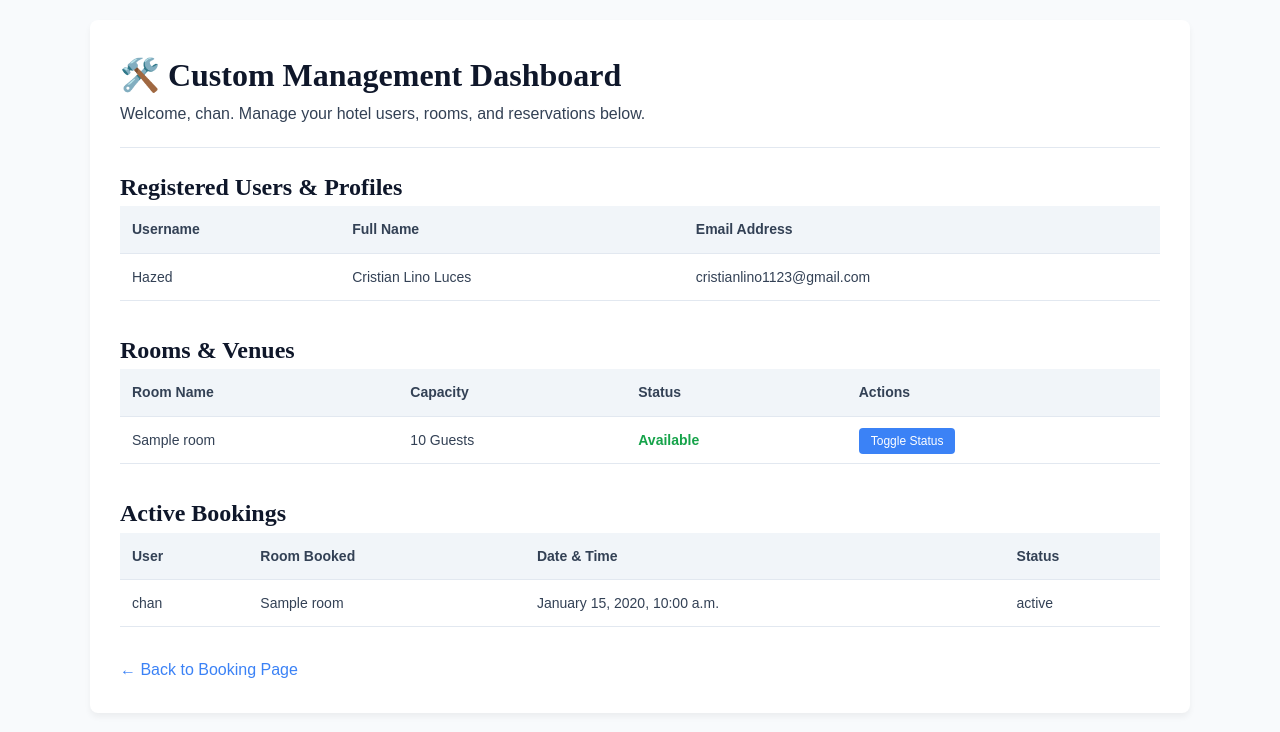
After one commit to CristHazed/HotelBooking, a Django app: page /my-admin/ in a window 1280 px wide. The commit adds this page. Shown: the top 732 px of the page. Run offline with Django 5.2, Linux system fonts and the light colour scheme; a user stored in the database is signed in; data comes from the database, SQL or seed files in the repository; tables that the repository leaves empty hold one stand-in row (values such as "Sample post").

Commit message:
added booking, custom admin page, confirmation and printable receipt with reservation #

```diff
--- a/HotelBooking/App/models.py
+++ b/HotelBooking/App/models.py
@@ -1,3 +1,4 @@
+import uuid
 from django.db import models
 from django.contrib.auth.models import User
 
@@ -10,7 +11,7 @@ class UserProfile(models.Model):
     def __str__(self):
         return f"{self.fullname} ({self.user_id})"
 
-class Venue(models.Model):
+class Room(models.Model):
     name = models.CharField(max_length=150)
     capacity = models.IntegerField()
     is_available = models.BooleanField(default=True)
@@ -29,3 +30,25 @@ class Venue(models.Model):
     def __str__(self):
         status = "Available" if self.is_available else "Booked"
         return f"{self.name} (Capacity: {self.capacity}) - [{status}]"
+
+class Booking(models.Model):
+    reservation_number = models.CharField(max_length=20, unique=True, blank=True)
+    user = models.ForeignKey(User, on_delete=models.CASCADE)
+    venue = models.ForeignKey(Room, on_delete=models.CASCADE)
+    booking_date = models.DateTimeField()
+    status = models.CharField(max_length=50, default='Confirmed')
+    created_at = models.DateTimeField(auto_now_add=True)
+
+    def save(self, *args, **kwargs):
+        if not self.reservation_number:
+            unique_code = uuid.uuid4().hex[:8].upper()
+            self.reservation_number = f"RES-{unique_code}"
+        super().save(*args, **kwargs)
+
+    def cancellation(self):
+        self.status = 'Cancelled'
+        self.venue.release()
+        self.save()
+
+    def __str__(self):
+        return f"[{self.reservation_number}] {self.user.username} booked {self.venue.name}"
--- a/HotelBooking/App/static/style/landing.css
+++ b/HotelBooking/App/static/style/landing.css
@@ -1107,3 +1107,20 @@ textarea.booking-input {
         justify-content: center;
     }
 }
+
+.booking-form select,
+.booking-form input[type="datetime-local"],
+.booking-form .form-input {
+    display: block !important;
+    width: 100% !important;
+    height: 42px !important;
+    padding: 8px 12px !important;
+    background-color: #ffffff !important;
+    border: 1px solid #cbd5e1 !important;
+    border-radius: 6px !important;
+    color: #1e293b !important;
+    font-size: 14px !important;
+    box-sizing: border-box !important;
+    margin-top: 6px !important;
+    margin-bottom: 12px !important;
+}
--- /dev/null
+++ b/HotelBooking/App/templates/page/admin_dashboard.html
@@ -0,0 +1,111 @@
+{% load static %}
+<!DOCTYPE html>
+<html lang="en">
+<head>
+    <meta charset="UTF-8">
+    <title>Custom Admin Dashboard</title>
+    <link rel="stylesheet" href="{% static 'style/landing.css' %}"> <!-- Or your main css file -->
+    <style>
+        body { font-family: sans-serif; background: #f8fafc; padding: 20px; color: #334155; }
+        .container { max-width: 1100px; margin: auto; background: white; padding: 30px; border-radius: 8px; box-shadow: 0 4px 6px rgba(0,0,0,0.05); }
+        h1, h2 { color: #0f172a; }
+        table { width: 100%; border-collapse: collapse; margin-bottom: 30px; }
+        th, td { padding: 12px; border-bottom: 1px solid #e2e8f0; text-align: left; font-size: 14px; }
+        th { background: #f1f5f9; font-weight: 600; }
+        .btn-action { padding: 6px 12px; background: #3b82f6; color: white; text-decoration: none; border-radius: 4px; font-size: 12px; }
+        .btn-action:hover { background: #2563eb; }
+        .badge-available { color: #16a34a; font-weight: bold; }
+        .badge-booked { color: #dc2626; font-weight: bold; }
+    </style>
+</head>
+<body>
+    <div class="container">
+        <h1>🛠️ Custom Management Dashboard</h1>
+        <p>Welcome, {{ request.user.username }}. Manage your hotel users, rooms, and reservations below.</p>
+        <hr style="border: 0; border-top: 1px solid #e2e8f0; margin: 20px 0;">
+
+        <!-- USERS SECTION -->
+        <h2>Registered Users & Profiles</h2>
+        <table>
+            <thead>
+                <tr>
+                    <th>Username</th>
+                    <th>Full Name</th>
+                    <th>Email Address</th>
+                </tr>
+            </thead>
+            <tbody>
+                {% for profile in profiles %}
+                <tr>
+                    <td>{{ profile.user.username }}</td>
+                    <td>{{ profile.fullname }}</td>
+                    <td>{{ profile.email }}</td>
+                </tr>
+                {% empty %}
+                <tr><td colspan="3">No user profiles found.</td></tr>
+                {% endfor %}
+            </tbody>
+        </table>
+
+        <!-- ROOMS SECTION -->
+        <h2>Rooms & Venues</h2>
+        <table>
+            <thead>
+                <tr>
+                    <th>Room Name</th>
+                    <th>Capacity</th>
+                    <th>Status</th>
+                    <th>Actions</th>
+                </tr>
+            </thead>
+            <tbody>
+                {% for room in rooms %}
+                <tr>
+                    <td>{{ room.name }}</td>
+                    <td>{{ room.capacity }} Guests</td>
+                    <td>
+                        {% if room.is_available %}
+                            <span class="badge-available">Available</span>
+                        {% else %}
+                            <span class="badge-booked">Booked</span>
+                        {% endif %}
+                    </td>
+                    <td>
+                        <a href="{% url 'toggle_room' room.id %}" class="btn-action">Toggle Status</a>
+                    </td>
+                </tr>
+                {% empty %}
+                <tr><td colspan="4">No rooms added yet.</td></tr>
+                {% endfor %}
+            </tbody>
+        </table>
+
+        <!-- BOOKINGS SECTION -->
+        <h2>Active Bookings</h2>
+        <table>
+            <thead>
+                <tr>
+                    <th>User</th>
+                    <th>Room Booked</th>
+                    <th>Date & Time</th>
+                    <th>Status</th>
+                </tr>
+            </thead>
+            <tbody>
+                {% for booking in bookings %}
+                <tr>
+                    <td>{{ booking.user.username }}</td>
+                    <td>{{ booking.venue.name }}</td>
+                    <td>{{ booking.booking_date|date:"F j, Y, g:i a" }}</td>
+                    <td>{{ booking.status }}</td>
+                </tr>
+                {% empty %}
+                <tr><td colspan="4">No active bookings found.</td></tr>
+                {% endfor %}
+            </tbody>
+        </table>
+
+        <a href="{% url 'book_venue' %}" style="color: #3b82f6; text-decoration: none; font-weight: 500;">&larr; Back to Booking Page</a>
+    </div>
+</body>
+</html>
--- a/HotelBooking/App/urls.py
+++ b/HotelBooking/App/urls.py
@@ -6,4 +6,10 @@ urlpatterns = [
     path('login/', views.login_view, name='login'),
     path('signup/', views.signup_view,name='signup'),
     path('home/', views.homepage, name='homepage'),
+    path('book/', views.create_booking_view, name='book_venue'),
+    path('book/success/', views.booking_success_view, name='booking_success'),
+    path('receipt/', views.receipt, name='confirmation'),
+    path('my-admin/', views.custom_admin_dashboard, name='custom_admin'),
+    path('my-admin/room/<int:room_id>/toggle/', views.toggle_room_status, name='toggle_room'),
+    path('verify/', views.verify_reservation_view, name='verify_reservation'),
 ]
--- a/HotelBooking/App/views.py
+++ b/HotelBooking/App/views.py
@@ -1,10 +1,15 @@
 from django.shortcuts import render, redirect
 from django.contrib.auth.decorators import login_required
-from django.contrib.auth.forms import UserCreationForm, AuthenticationForm
+from django.contrib.auth.forms import AuthenticationForm
 from .forms import CustomSignUpForm
-from django.contrib.auth import authenticate, login
+from django.contrib.auth import login
 from django.contrib.auth.models import User
 from django.contrib import messages
+from .forms import BookingForm
+
+from django.contrib.admin.views.decorators import staff_member_required
+from django.shortcuts import render, get_object_or_404, redirect
+from .models import UserProfile, Room, Booking
 
 # Create your views here.
 
@@ -43,3 +48,62 @@ def login_view(request):
 # Home Page Template
 def homepage(request):
     return render(request, 'page/home.html')
+
+@login_required
+def create_booking_view(request):
+    if request.method == 'POST':
+        form = BookingForm(request.POST)
+        if form.is_valid():
+            booking = form.save(commit=False)
+            venue = booking.venue
+
+            if venue.book():
+                booking.user = request.user
+                booking.status = "Confirmed"
+                booking.save()
+
+                return render(request, 'page/booking_success.html', {'booking': booking})
+            else:
+                form.add_error('venue', 'Sorry, this room/venue is already booked.')
+    else:
+        form = BookingForm()
+
+    return render(request, 'page/form.html', {'form': form})
+
+def booking_success_view(request):
+    return render(request, 'page/booking_success.html')
+
+def receipt(request):
+    return render(request, 'page/confirmation.html')
+
+
+@staff_member_required
+def custom_admin_dashboard(request):
+    profiles = UserProfile.objects.all()
+    rooms = Room.objects.all()
+    bookings = Booking.objects.all()
+
+    context = {
+        'profiles': profiles,
+        'rooms': rooms,
+        'bookings': bookings,
+    }
+    return render(request, 'page/admin_dashboard.html', context)
+
+# Optional: View to toggle or modify room availability directly
+@staff_member_required
+def toggle_room_status(request, room_id):
+    room = get_object_or_404(Room, id=room_id)
+    room.is_available = not room.is_available
+    room.save()
+    return redirect('custom_admin')
+
+@staff_member_required
+def verify_reservation_view(request):
+    booking = None
+    query = request.GET.get('q')
+    if query:
+        # Search by reservation code or username
+        booking = Booking.objects.filter(reservation_number__iexact=query).first()
+
+    return render(request, 'page/verify_reservation.html', {'booking': booking, 'query': query})
```
Also changed, not shown: HotelBooking/App/forms.py (+10 -1 lines), HotelBooking/App/templates/page/booking_success.html (added, +32 -0 lines), HotelBooking/App/templates/page/confirmation.html (added, +77 -0 lines), HotelBooking/App/migrations/0002_rename_venue_room_booking.py (added), HotelBooking/App/migrations/0003_booking_created_at_booking_reservation_number.py (added), HotelBooking/db.sqlite3.
